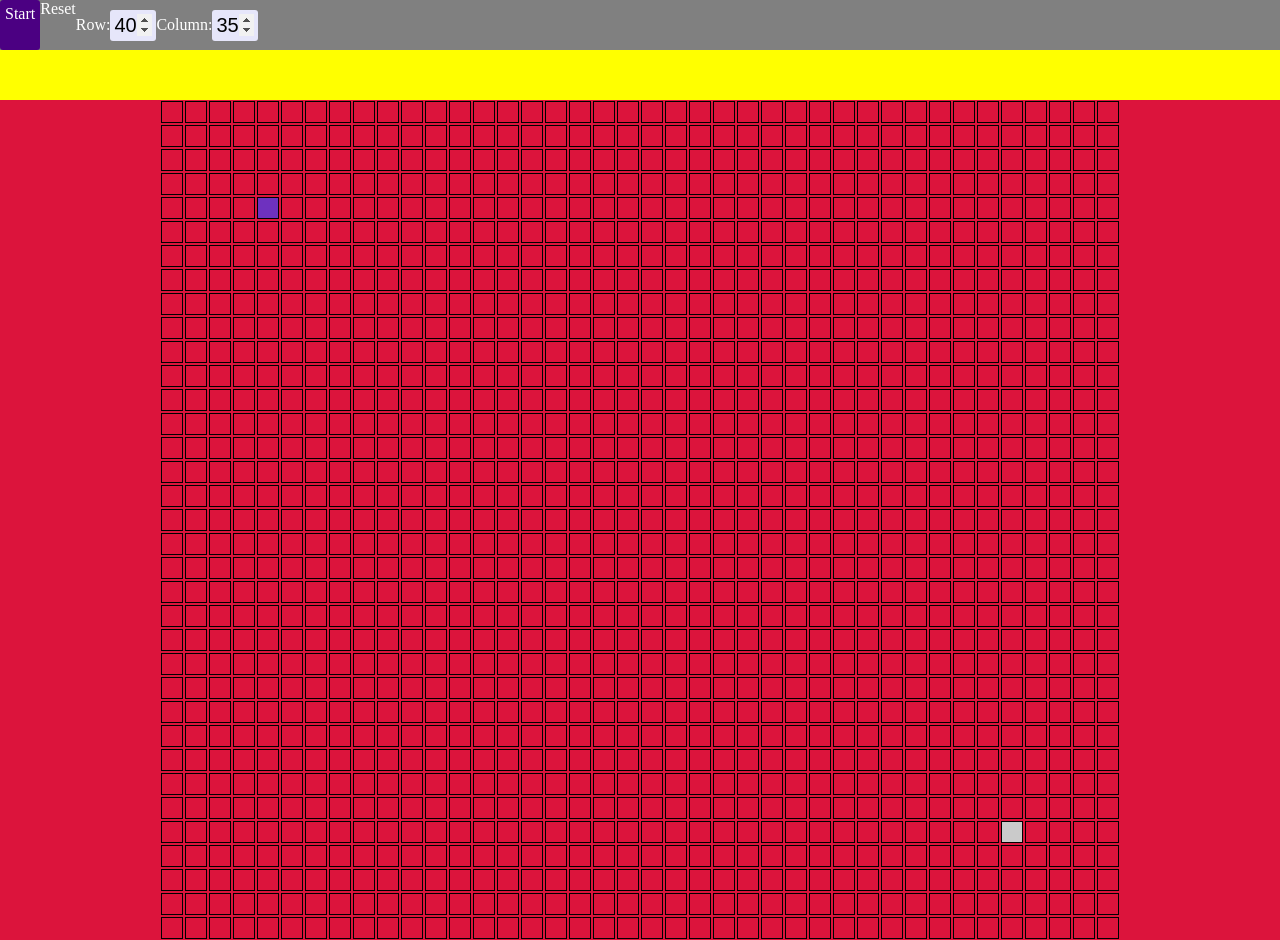
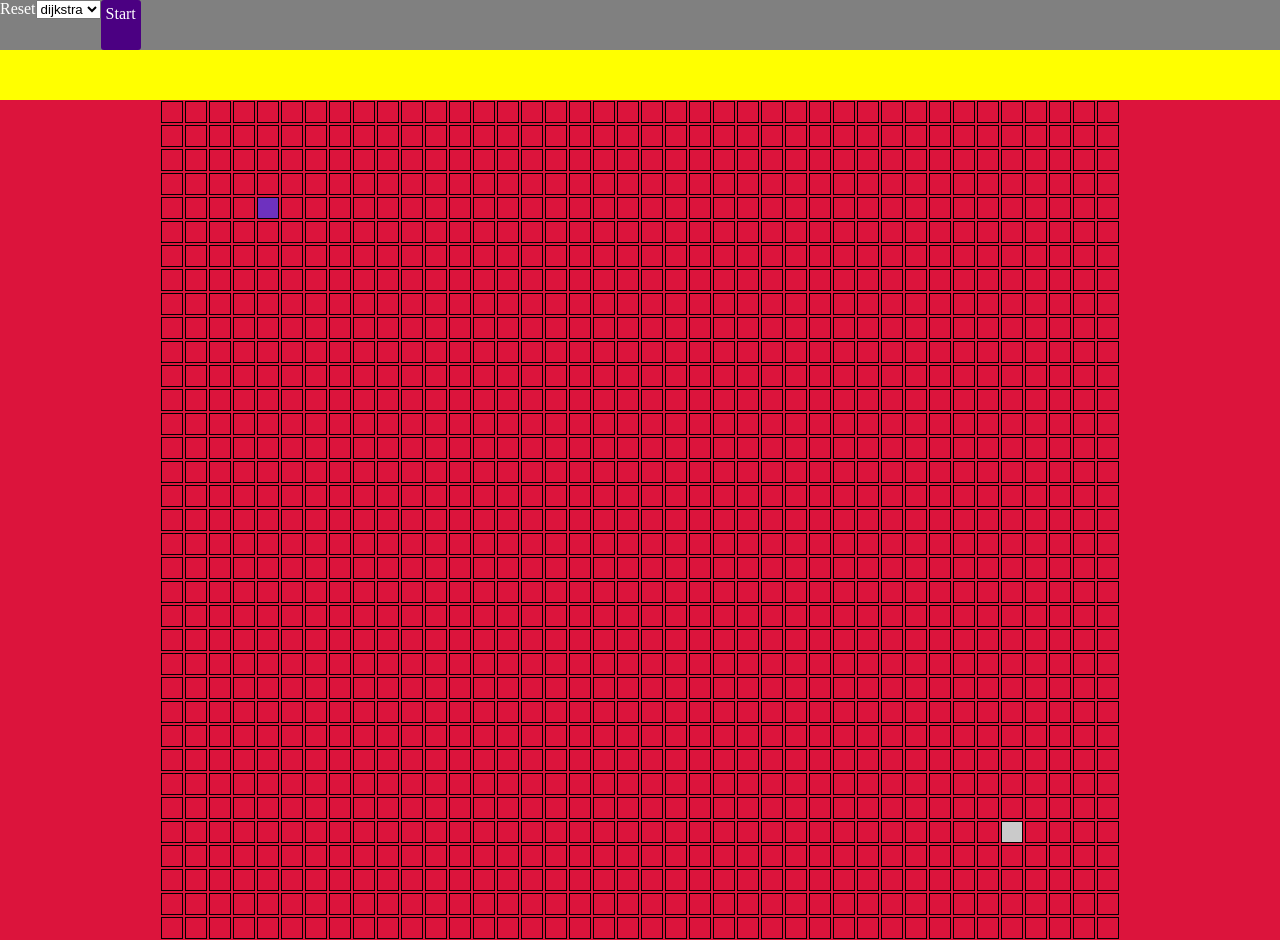
Before and after one commit to yaroslavkhudchenko/pathfinder-algorithms-visualizer, a React (Create React App) app: page / in a window 1280 px wide. Built offline with nearby package versions, Linux system fonts and the light colour scheme.

Commit message:
fix onmouse up

```diff
--- a/src/components/App.js
+++ b/src/components/App.js
@@ -185,14 +185,7 @@ export default class App extends Component {
 					console.log(e.target.getAttribute("row") * 1, e.target.getAttribute("rcolumnow") * 1)
 					if (this.state.currentDrag === 'start') {
 						current = 'start'
-						//console.log('dragOver - start')
 
-							/* this.setState({
-								startNode: {
-									row: e.target.getAttribute("row") * 1,
-									column: e.target.getAttribute("column") * 1
-								}
-							}) */
 						this.startN = {
 							row: e.target.getAttribute("row") * 1,
 							column: e.target.getAttribute("column") * 1
@@ -200,15 +193,6 @@ export default class App extends Component {
 
 					} else if (this.state.currentDrag === 'target') {
 						current = 'target'
-						//console.log('dragOver - target')
-
-						/* 	this.setState({
-								targetNode: {
-									row: e.target.getAttribute("row") * 1,
-									column: e.target.getAttribute("column") * 1
-								}
-							}) */
-
 						this.targetN = {
 							row: e.target.getAttribute("row") * 1,
 							column: e.target.getAttribute("column") * 1
@@ -218,7 +202,7 @@ export default class App extends Component {
 
 				//	console.log(this.startN)
 					//console.log(this.targetN)
-					//setTimeout(() => {
+					setTimeout(() => {
 
 						if(current === 'start') {
 							this.setState({
@@ -229,7 +213,7 @@ export default class App extends Component {
 								targetNode: this.targetN
 							})
 						}
-					//}, 1000);
+					}, 1000);
 
 
 			//	console.log(this.state.startNode.row)
--- a/src/components/controlPanel.js
+++ b/src/components/controlPanel.js
@@ -1,36 +1,15 @@
 import React, {Component} from 'react';
 import { AppContext } from './App';
-// import { dijkstra } from '../algorithms/dijkstra-alg';
+import { dijkstra } from '../algorithms/dijkstra-alg';
 
 export default class ControlPanel extends Component {
-
-    componentDidMount() {
-        console.log(this.props);
-    }
-    selectAlgorithm(e) {
-        console.log(e)
-        console.log('selectAlgorithm')
-    }
-
     render() {
         return (
           <AppContext.Consumer>
             {context => (
               <div className="controlPanel">
 				  <div className='cTop'>
-					<div
-						className="startButton"
-						onClick={
 
-							((context.startNode.row  || context.startNode.row === 0) && (context.targetNode.column || context.targetNode.column === 0))
-							? context.startAlgorithm
-							: console.log("first set nodes")
-						}
-					>
-						{((context.startNode.row  || context.startNode.row === 0) && (context.targetNode.column || context.targetNode.column === 0))
-							? "Start"
-							: "First set start/target nodes"}
-					</div>
 					<div className='resetButton'
 					onClick={
 					context.resetGrid
@@ -38,13 +17,13 @@ export default class ControlPanel extends Component {
 					>
 					Reset
 					</div>
-				{/*  <div className="selectAlgorithm">
+				<div className="selectAlgorithm">
 					<select>
 						<option onClick={() => this.selectAlgorithm(dijkstra)}>
 						dijkstra
 						</option>
 					</select>
-					</div> */}
+					</div>
 					{/* <div className="selectTool">
 					<select id='selectTool' onChange={context.selectTool} defaultValue='Target'>
 						<option>
@@ -61,17 +40,18 @@ export default class ControlPanel extends Component {
 						</option>
 					</select>
 					</div> */}
+					<div
+						className="startButton"
+						onClick={
 
-					<div className="setGridSize" /* onClick={context.setGridSize} */>
-					{/*  <div>Build nodes</div> */}
-					<div>
-						<div>
-						Row: <input className="rowNumber" type="number" defaultValue={40} onChange={context.setGridSize} min={1}/>
-						</div>
-						<div>
-						Column: <input className="columnNumber" type="number" defaultValue={35} onChange={context.setGridSize} min={1}/>
-						</div>
-					</div>
+							((context.startNode.row || context.startNode.row === 0) && (context.targetNode.column || context.targetNode.column === 0))
+								? context.startAlgorithm
+								: console.log("first set nodes")
+						}
+					>
+						{((context.startNode.row || context.startNode.row === 0) && (context.targetNode.column || context.targetNode.column === 0))
+							? "Start"
+							: "First set start/target nodes"}
 					</div>
 						</div>
 					<div className='cBottom'>
```
